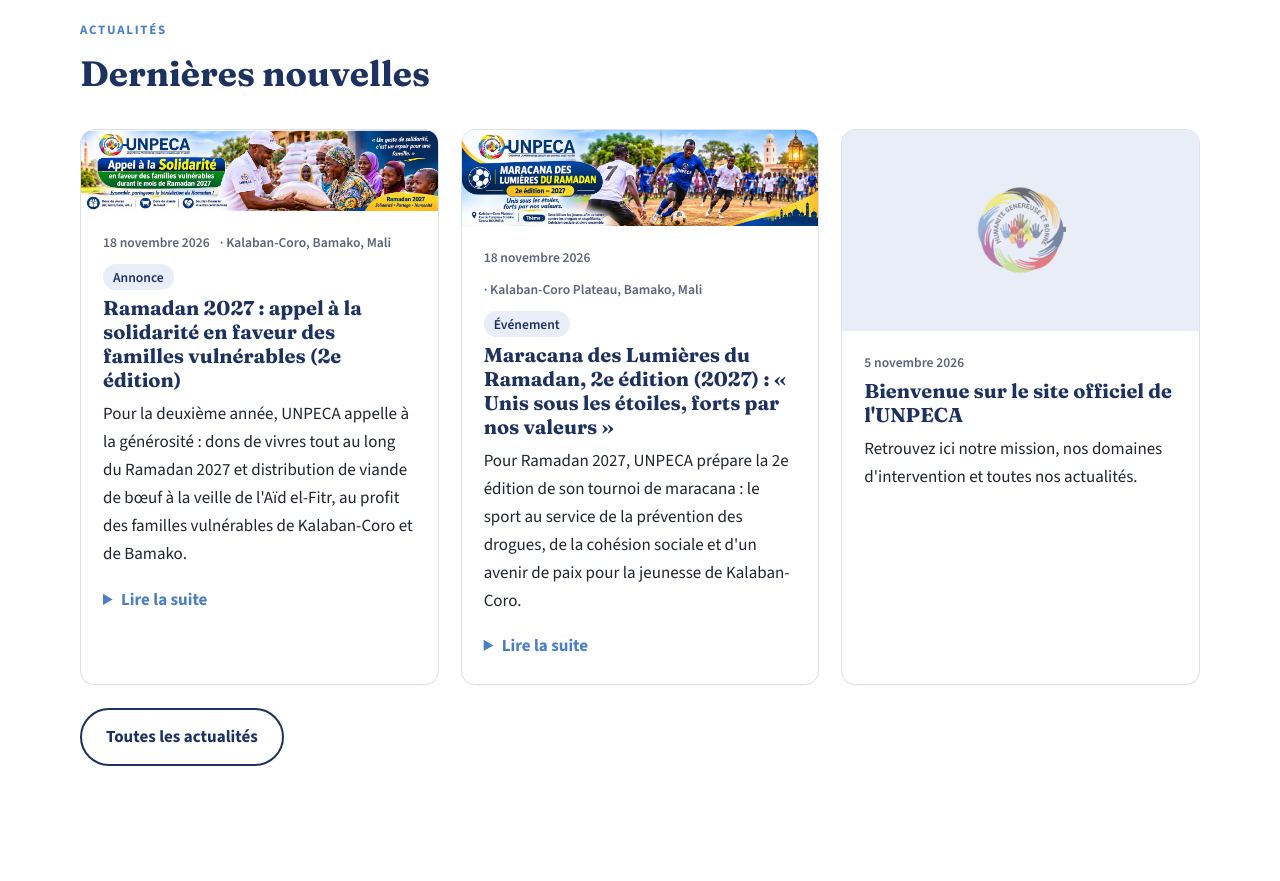
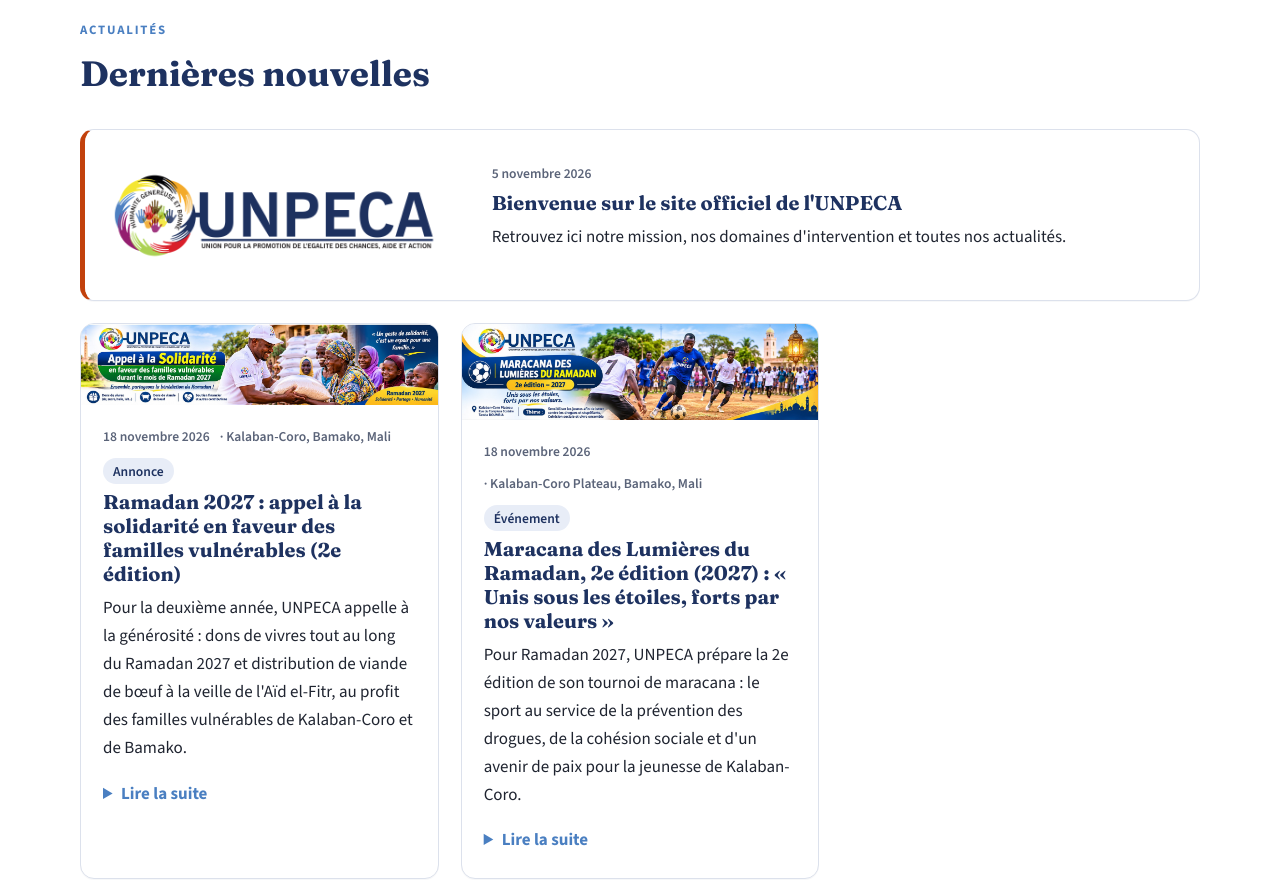
Before and after one commit to unpecahumanitaire-lab/unpeca-site, a plain HTML site: page index.html in a window 1280 px wide. Shown: the part 3720-4601 px from the top of the page. Drawn offline with nearby package versions, Linux system fonts and the light colour scheme.

Commit message:
Add files via upload

```diff
--- a/content/actualites.json
+++ b/content/actualites.json
@@ -32,7 +32,8 @@
       "summary_en": "Find our mission, our areas of work and all our news here.",
       "body_fr": "",
       "body_en": "",
-      "image": ""
+      "image": "assets/logo-complet.png",
+      "pinned": true
     }
   ]
 }
--- a/css/style.css
+++ b/css/style.css
@@ -332,3 +332,8 @@ nav.main a{padding:9px 8px;font-size:.92rem}
 }
 
 .news-card .thumb.poster{aspect-ratio:2576/587;background-size:cover}
+
+.news-card.pinned{grid-column:1/-1;flex-direction:row;align-items:center;border-left:5px solid var(--don)}
+.news-card.pinned .thumb.logo{flex:0 0 34%;aspect-ratio:auto;align-self:stretch;min-height:170px;background-color:#fff;background-size:contain;background-origin:content-box;padding:22px 26px}
+.news-card.pinned .body{flex:1;padding:22px 28px}
+@media (max-width:760px){.news-card.pinned{flex-direction:column;align-items:stretch}.news-card.pinned .thumb.logo{flex:none;align-self:auto;min-height:0;aspect-ratio:16/7}}
--- a/js/main.js
+++ b/js/main.js
@@ -99,7 +99,10 @@
     load("actualites").then(function (data) {
       var items = (data && data.items) || [];
       items.sort(function (a, b) { return String(b.date).localeCompare(String(a.date)); });
+      var pinnedItems = items.filter(function (x) { return x.pinned; });
+      items = items.filter(function (x) { return !x.pinned; });
       if (limit) items = items.slice(0, limit);
+      items = pinnedItems.concat(items);
       box.textContent = "";
       if (!items.length) {
         box.appendChild(emptyBox("Aucune actualité pour le moment.", "No news yet."));
@@ -107,7 +110,7 @@
       }
       items.forEach(function (it) {
         var img = safeUrl(it.image);
-        var thumb = h("div", { "class": "thumb" + (img && /banniere/i.test(img) ? " poster" : "") });
+        var thumb = h("div", { "class": "thumb" + (img && /banniere/i.test(img) ? " poster" : "") + (it.pinned && img && /logo/i.test(img) ? " logo" : "") });
         if (img) thumb.style.backgroundImage = "url('" + img.replace(/'/g, "%27") + "')";
         if (img && /banniere/i.test(img)) { var pi = new Image(); pi.onload = function () { if (pi.naturalWidth && pi.naturalHeight) thumb.style.aspectRatio = pi.naturalWidth + " / " + pi.naturalHeight; }; pi.src = img; }
         if (!img) thumb.appendChild(h("img", { "class": "ph", src: EMBLEM, alt: "" }));
@@ -130,7 +133,7 @@
           var e = h("div", { "class": "en" }); e.appendChild(paragraphs(it.body_en || it.body_fr));
           det.appendChild(f); det.appendChild(e); body.appendChild(det);
         }
-        var card = h("article", { "class": "card news-card" }, [thumb, body]);
+        var card = h("article", { "class": "card news-card" + (it.pinned ? " pinned" : "") }, [thumb, body]);
         box.appendChild(card);
       });
     });
```
Also changed, not shown: assets/logo-complet.png (added), 1 other file.
